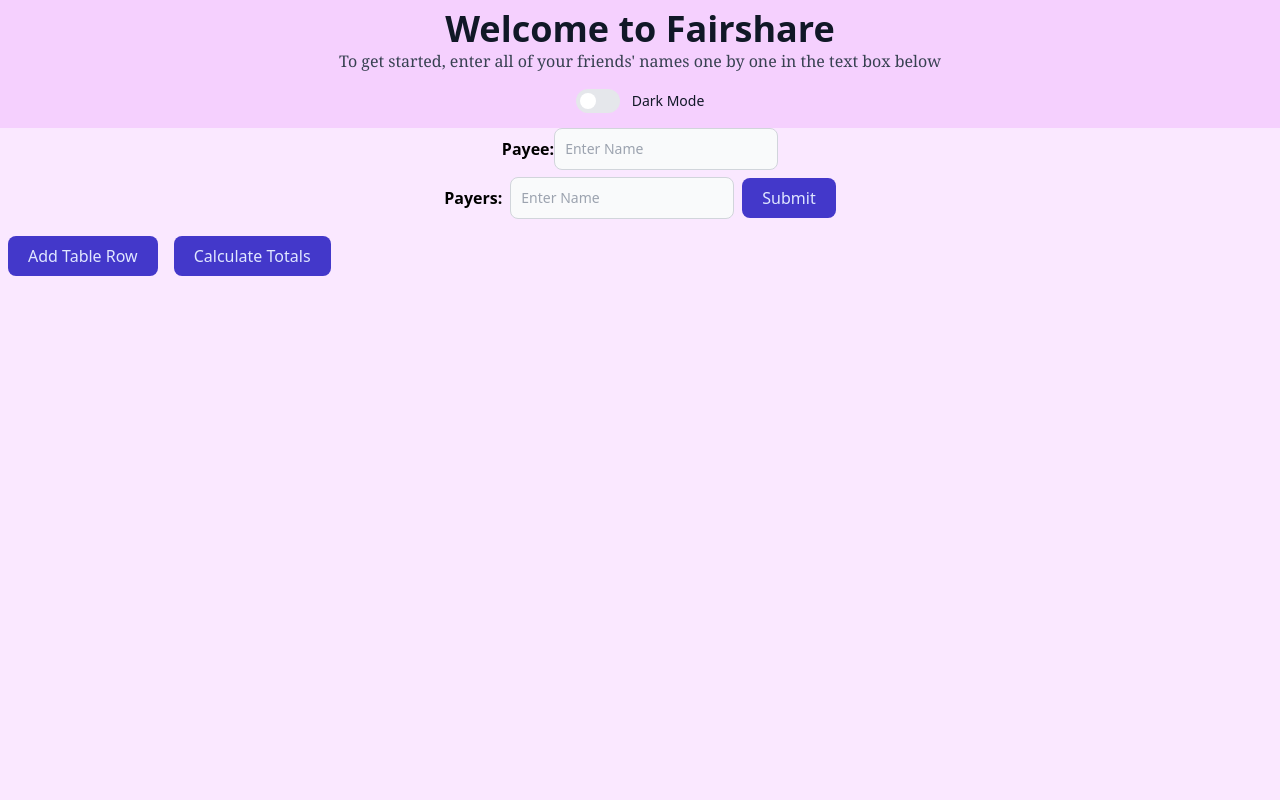
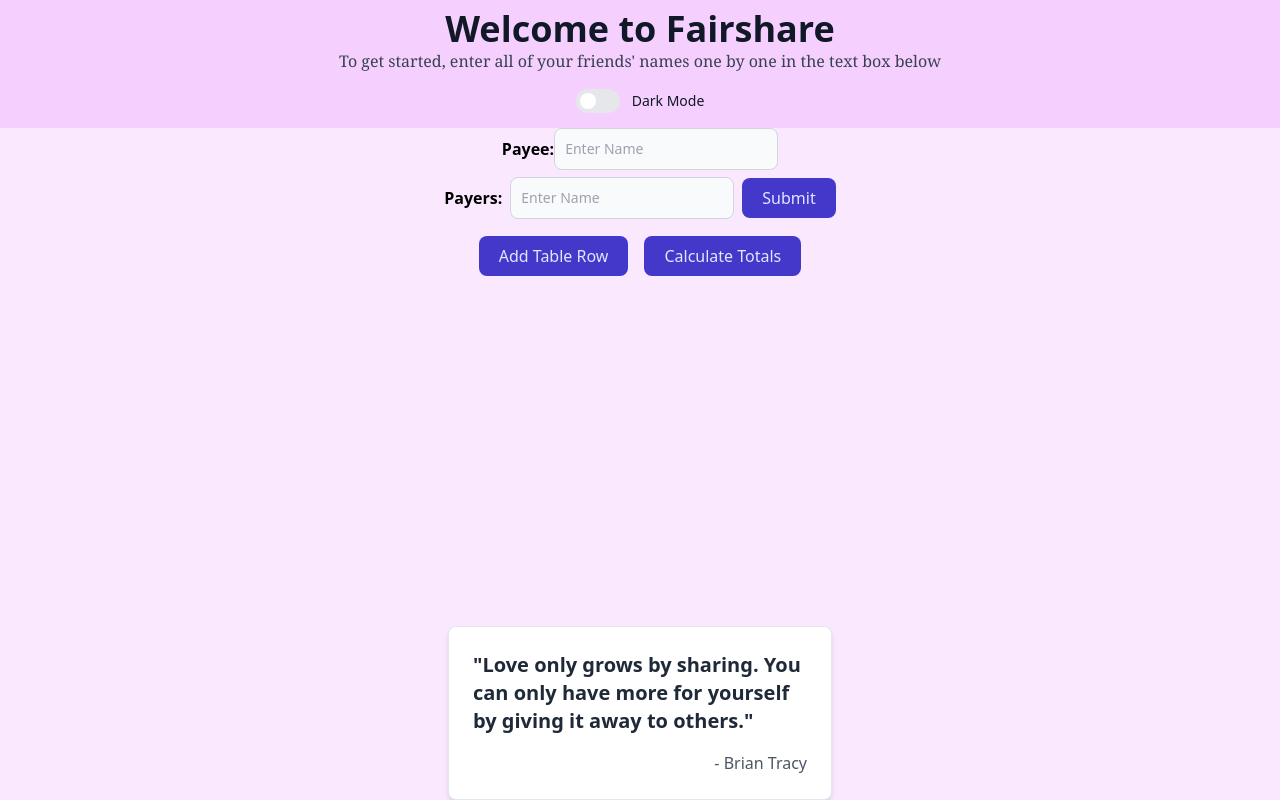
Before and after one commit to Prasad-adhi/FairShare, a React (Create React App) app: page / in a window 1280 px wide. Built offline with nearby package versions, Linux system fonts and the light colour scheme.

Commit message:
Completed Frontend

```diff
--- a/src/Components/App.js
+++ b/src/Components/App.js
@@ -4,6 +4,7 @@ import TableRow from './TableRow';
 import TotalRow from './TotalRow';
 import Header from './Header';
 import Payee from './Payee';
+import Footer from './Footer';
 
 class App extends React.Component {
   state = {
@@ -61,7 +62,8 @@ class App extends React.Component {
     const { names, tableRows, totals } = this.state;
 
     return (
-      <div className='bg-fuchsia-100 min-h-screen dark:bg-slate-800'>
+      <div className='bg-fuchsia-100 min-h-screen flex flex-col justify-between dark:bg-slate-800'>
+        <div>
           <Header />
           <Payee />
           <Names parentCallback={this.handleCallback} />
@@ -83,10 +85,19 @@ class App extends React.Component {
               {tableRows.length > 0 && <TotalRow totals={totals} />}
             </tbody>
           </table>
+          <div className="flex justify-center">
             <button onClick={this.addTableRow} className="h-10 px-5 m-2 text-indigo-100 dark:text-black transition ease-in-out delay-150 rounded-lg bg-indigo-700 hover:-translate-y-1 hover:scale-110 hover:bg-blue-500 duration-300 dark:bg-indigo-300">Add Table Row</button>
             <button onClick={this.calculateTotals} className="h-10 px-5 m-2 text-indigo-100 dark:text-black transition ease-in-out delay-150 rounded-lg bg-indigo-700 hover:-translate-y-1 hover:scale-110 hover:bg-blue-500 duration-300 dark:bg-indigo-300">Calculate Totals</button>
           </div>
+        </div>
+
+        {/* Footer at the bottom */}
+        <div className="flex justify-center">
+          <Footer />
+        </div>
+      </div>
     );
+
   }
 }
 
--- /dev/null
+++ b/src/Components/Footer.js
@@ -0,0 +1,20 @@
+import React , {useState} from "react"
+export default function Footer()
+{
+    const quotes = [
+        {name:"Erasmus", quote:"There is no joy in possession without sharing."},
+        {name:"Leonard Nimoy", quote:"The miracle is this: The more we share the more we have."},
+        {name:"Bertrand Russell", quote:"The only thing that will redeem mankind is cooperation."},
+        {name:"Elie Wiesel", quote:"Friendship marks a life even more deeply than love. Love risks degenerating into obsession, friendship is never anything but sharing"},
+        {name:"Brian Tracy", quote:"Love only grows by sharing. You can only have more for yourself by giving it away to others."}
+    ]
+
+    const randomIndex = Math.floor(Math.random()*quotes.length)
+    const chosen = quotes[randomIndex]
+    return (
+        <div className="max-w-sm mx-auto p-6 bg-white rounded-lg shadow-md border border-gray-200">
+            <p className="text-xl font-semibold text-gray-800">"{chosen.quote}"</p>
+            <p className="mt-4 text-right text-gray-600">- {chosen.name}</p>
+        </div>
+    );
+}
--- a/src/Components/TableRow.js
+++ b/src/Components/TableRow.js
@@ -75,7 +75,7 @@ class TableRow extends React.Component {
             placeholder='Enter amount'
             onChange={this.handleChange}
             onBlur={this.handleBlur}
-            value={values[0]}
+            // value={values[0]}
             class="bg-gray-50 border border-gray-300 text-gray-900 text-sm rounded-lg focus:ring-blue-500 focus:border-blue-500 block w-full p-2.5  dark:bg-gray-700 dark:border-gray-600 dark:placeholder-gray-400 dark:text-white dark:focus:ring-blue-500 dark:focus:border-blue-500"
           />
         </th>
```
Lines whose indentation alone changed are shown as unchanged.
